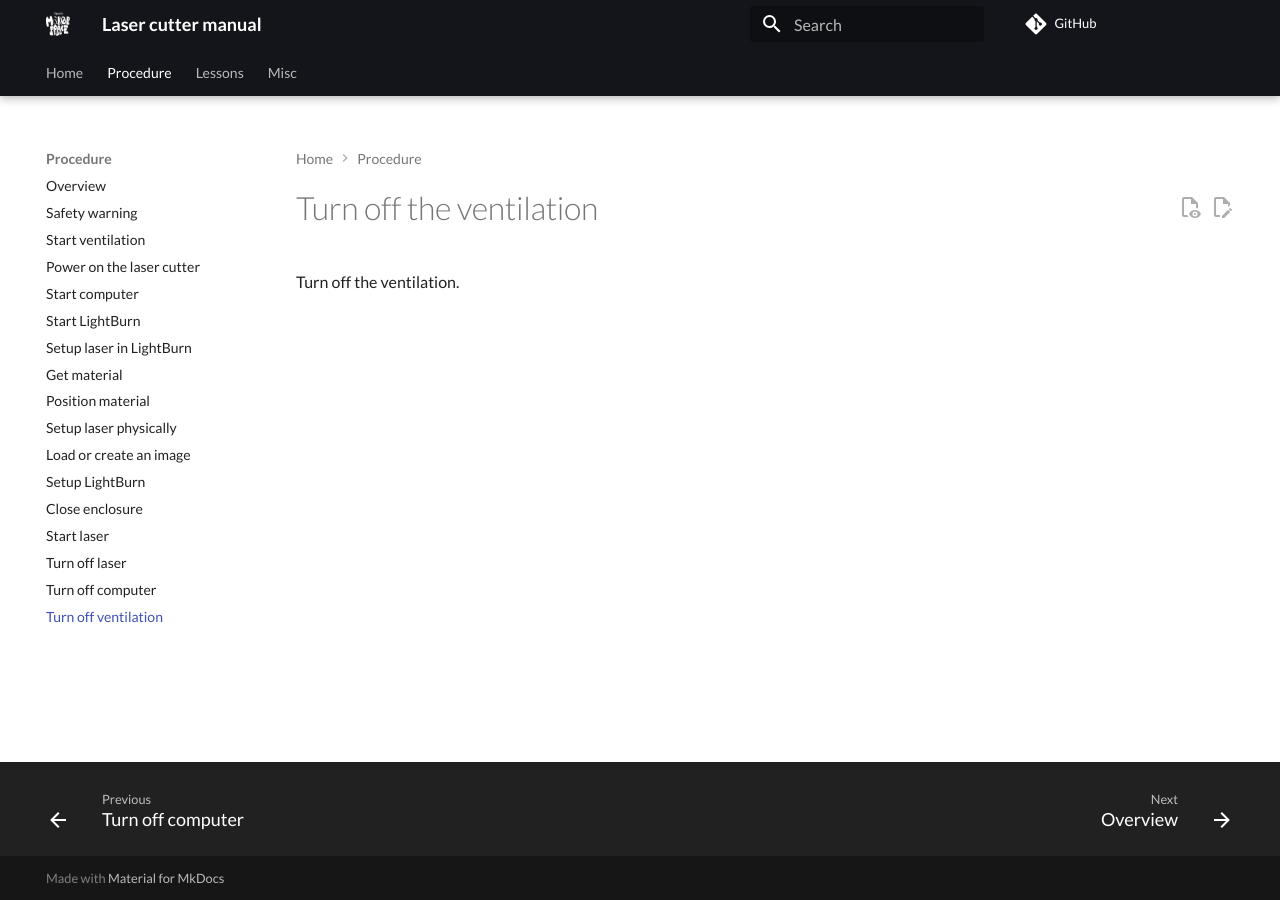
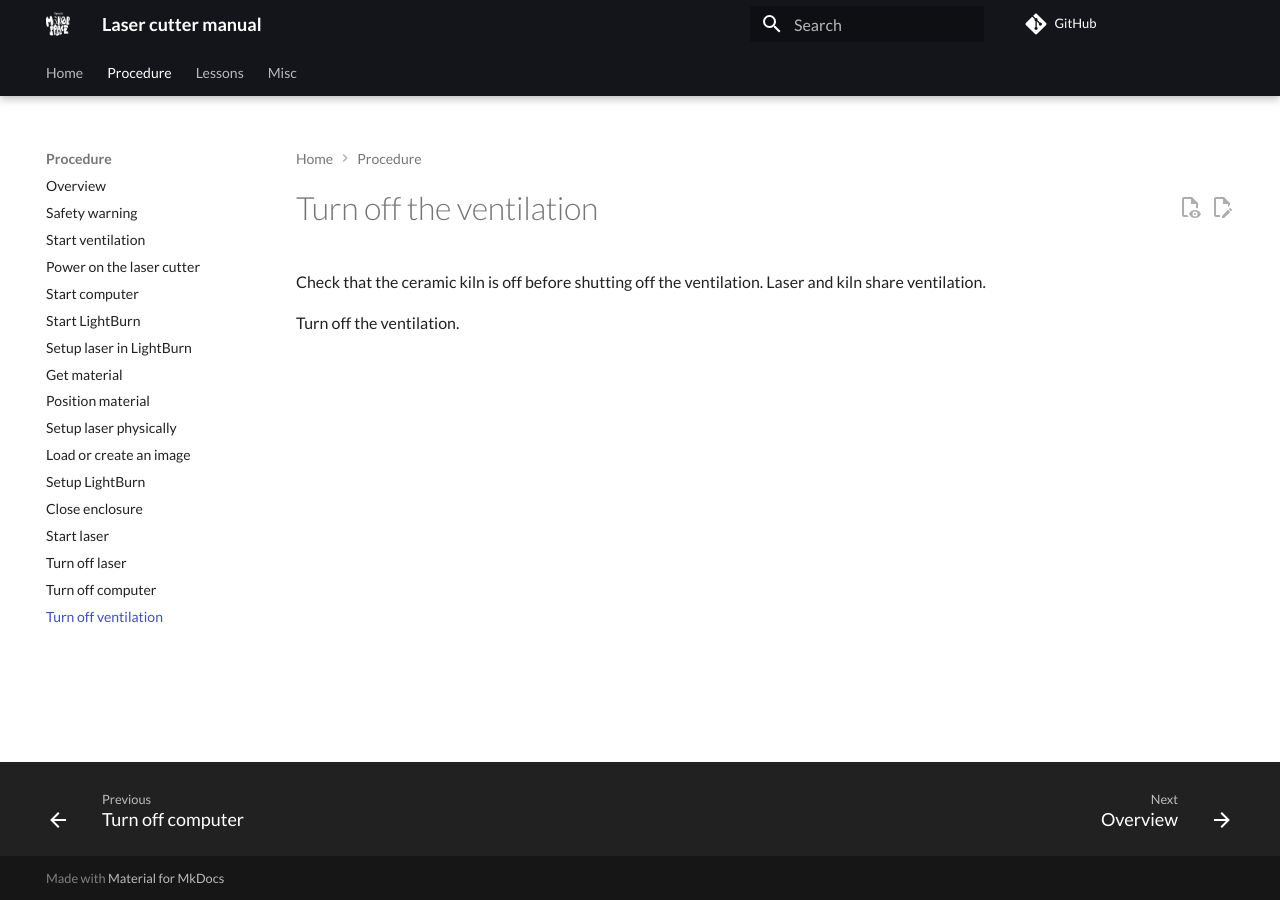
Before and after one commit to uppsala-makerspace/laser_cutter_guide, an MkDocs documentation site: the page built from docs/steps/turn_off_ventilation.md, in a window 1280 px wide. Built offline with MkDocs 1.6.1 and Material for MkDocs 9.7.7, drawn with Linux system fonts in a browser that asks for light colours; comment, search, counter and statistics services are not loaded.

Commit message:
Update turn_off_ventilation.md

```diff
--- a/docs/steps/turn_off_ventilation.md
+++ b/docs/steps/turn_off_ventilation.md
@@ -1,3 +1,5 @@
 # Turn off the ventilation
 
+Check that the ceramic kiln is off before shutting off the ventilation. Laser and kiln share ventilation.
+
 Turn off the ventilation.
```
